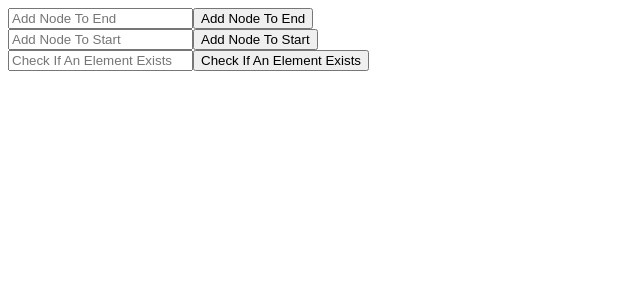
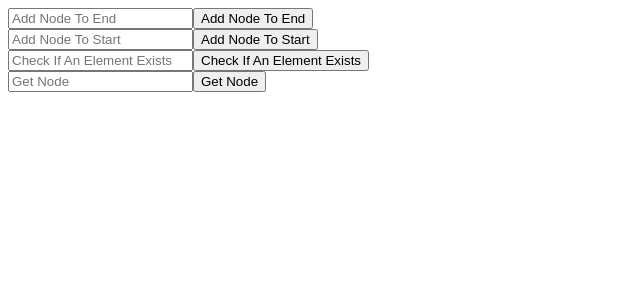
Before and after one commit to HenriqueFadoni/javis-interview, a React (Create React App) app: page / in a window 1280 px wide. Shown: the top 300 px of the page, without its empty margins (0-640 px from the left). Built offline with nearby package versions, Linux system fonts and the light colour scheme.

Commit message:
GetNode - Find and Display Node

```diff
--- a/src/App.tsx
+++ b/src/App.tsx
@@ -1,14 +1,16 @@
-import React, { FunctionComponent, useState, useEffect } from 'react';
+import React, { FunctionComponent, useState } from 'react';
 
 import { LinkedList, Node } from './text';
 
 import DisplayNode from './components/DisplayNode';
 import Functionalities from './components/Functionalities';
 import SearchNode from './components/SearchNode';
+import GetNode from './components/GetNode';
 
 const App: FunctionComponent = () => {
+  const [list, setList] = useState(new LinkedList());
   const [searchResponse, setSearchResponse] = useState(false);
-  const [list, setList] = useState(new LinkedList());
+  const [showNode, setShowNode] = useState();
 
   const addNodeToEnd = (data: string) => {
     let newList = { ...list };
@@ -62,6 +64,25 @@ const App: FunctionComponent = () => {
     setSearchResponse(answer);
   }
 
+  const getNode = (search: string) => {
+    let listHead = { ...list.head };
+    let answer = null;
+
+    while (!answer) {
+      if (listHead.data === search) {
+        answer = listHead;
+      } else if (listHead.next) {
+        listHead = listHead.next;
+      } else {
+        answer = {
+          data: 'Node doesn\'t exist!'
+        };
+      }
+    }
+
+    setShowNode(answer);
+  }
+
   return (
     <div>
       {
@@ -69,17 +90,21 @@ const App: FunctionComponent = () => {
         <DisplayNode list={list} />
       }
       <Functionalities
-        onClickHandler={addNodeToEnd}
+        functionality={addNodeToEnd}
         text='Add Node To End'
       />
       <Functionalities
-        onClickHandler={addNodeToStart}
+        functionality={addNodeToStart}
         text='Add Node To Start'
       />
       <SearchNode
         response={searchResponse}
         searchItem={checkNodeExists}
       />
+      <GetNode
+        getNode={getNode}
+        showNode={showNode}
+      />
     </div>
   );
 }
--- a/src/components/Functionalities.tsx
+++ b/src/components/Functionalities.tsx
@@ -1,15 +1,21 @@
 import React, { FunctionComponent, useState } from 'react';
 
 interface FunctionalitiesProps {
-  onClickHandler: (data: string) => void,
+  functionality: (data: string) => void,
   text: string
 }
 
-const Functionalities: FunctionComponent<FunctionalitiesProps> = ({ onClickHandler, text }) => {
+const Functionalities: FunctionComponent<FunctionalitiesProps> = ({ functionality, text }) => {
   const [data, setData] = useState();
 
   const onChangeHandler = (event: any) => {
     setData(event.target.value);
+  }
+
+  const onClickHandler = () => {
+    if (data && data.trim()  !== '') {
+      functionality(data)
+    }
   }
 
   return (
@@ -20,9 +26,7 @@ const Functionalities: FunctionComponent<FunctionalitiesProps> = ({ onClickHandl
         onChange={onChangeHandler}
         required
       />
-      <button
-        onClick={() => onClickHandler(data)}
-      >
+      <button onClick={onClickHandler} >
         {text}
       </button>
     </div>
--- /dev/null
+++ b/src/components/GetNode.tsx
@@ -0,0 +1,40 @@
+import React, { FunctionComponent, useState } from 'react';
+
+import Functionalities from './Functionalities';
+
+interface Node {
+  data: string,
+  next: Node,
+  prev: Node
+}
+
+interface GetNodeProps {
+  showNode: Node,
+  getNode: (search: string) => void
+}
+
+const GetNode: FunctionComponent<GetNodeProps> = ({ getNode, showNode }) => {
+  let displayNode
+
+  if (showNode) {
+    displayNode = (
+      <div>
+        <h3>Data: {showNode.data}</h3>
+        <h3>Next: {showNode.next ? showNode.next.data : 'null'}</h3>
+        <h3>Prev: {showNode.prev ? showNode.prev.data : 'null'}</h3>
+      </div>
+    );
+  }
+
+  return (
+    <>
+      {displayNode && displayNode}
+      <Functionalities
+        functionality={getNode}
+        text='Get Node'
+      />
+    </>
+  );
+}
+
+export default GetNode;
--- a/src/components/SearchNode.tsx
+++ b/src/components/SearchNode.tsx
@@ -25,7 +25,7 @@ const SearchNode: FunctionComponent<SearchNodeProp> = ({ response, searchItem })
     <div>
       {isSearching && responseDisplay}
       <Functionalities
-        onClickHandler={onClickHandler}
+        functionality={onClickHandler}
         text='Check If An Element Exists'
       />
     </div>
--- a/src/text.js
+++ b/src/text.js
@@ -3,19 +3,7 @@
 // sinon-chai moment connect validator restify ejs ws co when
 // helmet wrench brain mustache should backbone forever debug jsdom
 
-/*
-(V) class LinkedList<T>:
-(V) pushBack(data: T): void; // inserts a new element at the back (end) of the list
-(V) pushFront(data: T): void; // inserts a new element at the front (start) of the list
-(V) exists(data: T): boolean; // checks if an element is part of the list
-( ) get(data: T): (Node<T> | null); // returns a node containing data, or null of such doesn't exist
-insertAfter(node: Node < T >, data: T) : void // inserts a new node containing data after the given node
-insertBefore(node: Node < T >, data: T) : void // inserts a new node containing data before the given node
-reverse(): void // reverses the linked list in-place
-reversed(): List < T > // returns a new copy of the current list, copied in reverse. The current list is unmodified.
-toArray(): T[]
-*/
-
+// (V) class LinkedList<T>:
 export class LinkedList {
   constructor() {
     this.head = null;
@@ -31,6 +19,7 @@ export class Node {
   }
 }
 
+// (V) pushBack(data: T): void; // inserts a new element at the back (end) of the list
 const addNodeToEnd = (data, list) => {
   let newNode = new Node(data);
   newNode.prev = list.tail;
@@ -45,6 +34,7 @@ const addNodeToEnd = (data, list) => {
   newNode.next = null;
 }
 
+// (V) pushFront(data: T): void; // inserts a new element at the front (start) of the list
 const addNodeToStart = (data, list) => {
   let newNode = new Node(data);
   newNode.next = list.head;
@@ -59,6 +49,7 @@ const addNodeToStart = (data, list) => {
   newNode.prev = null;
 }
 
+// (V) exists(data: T): boolean; // checks if an element is part of the list
 const checkExists = (search, list) => {
   let element = list.head;
   let answer = null;
@@ -76,80 +67,73 @@ const checkExists = (search, list) => {
   return answer
 }
 
-// funciton linkedListExample() {
-//   const list = { head: null, tail: null };
-//   const node1 = new Node('1');
-//   list.head = node1;
-//   list.tail = node1;
+// (V) get(data: T): (Node<T> | null); --- returns a node containing data, or null of such doesn't exist
+const getNode = (search, list) => {
+  let element = list.head;
+  let answer = null;
 
-//   const node2 = new Node('2');
-//   node1.next = node2;
-//   node2.prev = node1;
-//   list.tail = node2;
+  while (!answer) {
+    if (element.data === search) {
+      answer = element;
+    } else if (element.next) {
+      element = element.next;
+    } else {
+      answer = 'Doesn\'t exist';
+    }
+  }
 
-//   const addNode = (data) {
-//     const newNode = new Node(data);
-//     newNode.prev = list.tail;
-//     newNode.next = null;
-//     list.tail.next = newNode;
-//     list.tail = newNode;
-//   }
+  return answer
+}
 
-//   function toArray() {
-//     return [node1.data, node2.data];
-//   }
+// (V) insertAfter(node: Node < T >, data: T) : void // inserts a new node containing data after the given node
+const insertAfter = (node, data, list) => {
+  let element = list.head;
+  let searchNode = null;
 
-//   const list = new LinkedList();
+  while (!searchNode) {
+    if (element.data === data) {
+      searchNode = element;
+    } else if (element.next) {
+      element = element.next;
+    } else {
+      searchNode = false;
+    }
+  }
 
-//   list.pushBack(1);
-//   const snapshot1 = list.toArray();
-//   console.log(snapshot1); // [1]
+  if (searchNode) {
+    const newNode = node
+    newNode.next = searchNode.next
+    newNode.prev = searchNode.next.prev
 
-//   list.pushFront(0);
-//   const snapshot2 = list.toArray();
-//   console.log(snapshot2); // [0, 1]
+    searchNode.next.prev = newNode
+    searchNode.next = newNode
+  } else {
+    return 'Doesnt exist'
+  }
+}
 
-//   list.reverse();
-//   const snapshot3 = list.toArray();
-//   console.log(snapshot3); // [1, 0]
-// }
+/*
+( ) insertBefore(node: Node < T >, data: T) : void // inserts a new node containing data before the given node
+( ) reverse(): void // reverses the linked list in-place
+( ) reversed(): List < T > // returns a new copy of the current list, copied in reverse. The current list is unmodified.
+( ) toArray(): T[]
+*/
 
-// export class LinkedList {
-//   constructor() {
-//     this.head = null;
-//     this.tail = null;
-//   }
-// }
-
-// export class Node {
-//   constructor(data) {
-//     this.data = data;
-//     this.next = null;
-//     this.prev = null;
-//   }
-// }
-
-// const addNodeToEnd = (data, list) => {
-//   let newNode = new Node(data);
-//   newNode.prev = list.tail;
-
-//   if (!list.head) {
-//     list.head = newNode;
-//   }
-
-//   newNode.next = null;
-//   list.tail = newNode;
-//   list.tail.next = newNode;
-// }
-
-// let newList = new LinkedList();
+let newList = new LinkedList();
 // console.log(newList)
 
-// addNodeToEnd(12, newList);
+addNodeToEnd(12, newList);
 // console.log(newList)
 
-// addNodeToEnd(13, newList);
+addNodeToEnd(13, newList);
 // console.log(newList)
 
-// addNodeToEnd(14, newList);
+addNodeToEnd(14, newList);
 // console.log(newList)
+
+// const node = getNode(14, newList);
+// console.log(node)
+
+const node = new Node(3);
+insertAfter(node, 12, newList);
+console.log(newList)
```
